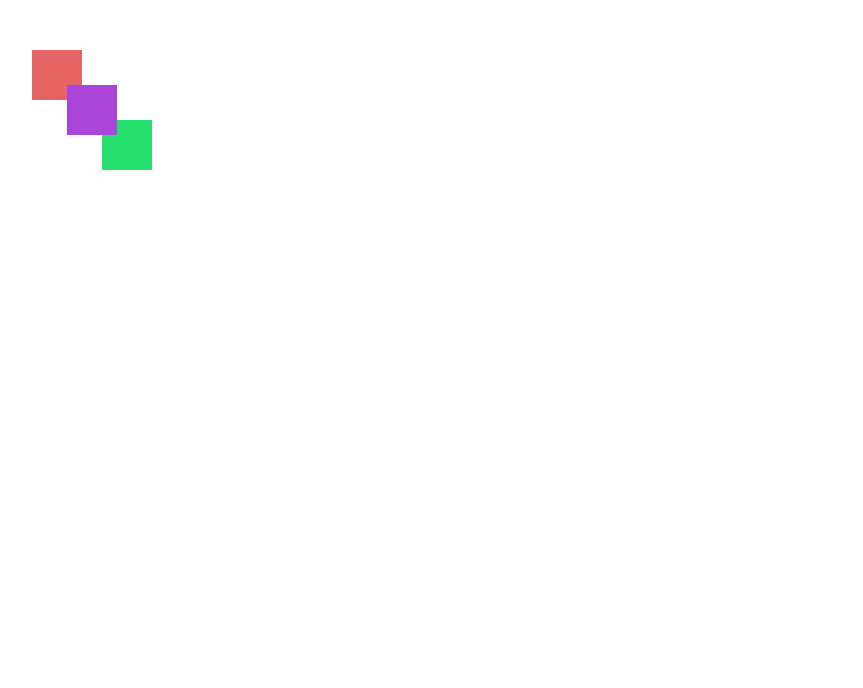
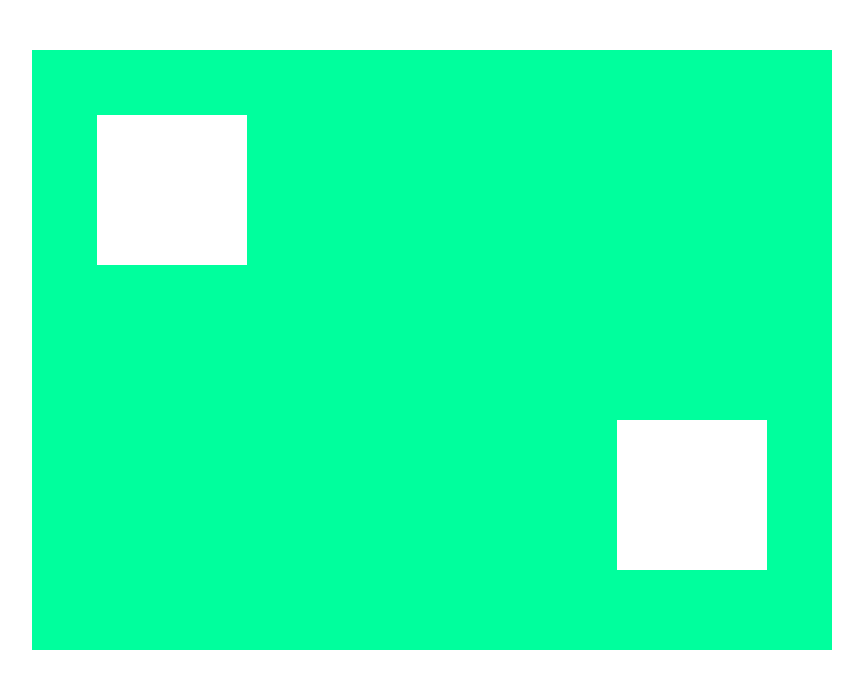
Before and after one commit to vanekartemov/SA50-3-20_ArtemovIvan_position, a plain HTML site: page position/index.html in a window 1280 px wide. Shown: the whole page, without its empty margins (18-881 px from the left). Drawn offline with Linux system fonts and the light colour scheme.

Commit message:
feat: 4th stage

```diff
--- a/position/index.html
+++ b/position/index.html
@@ -7,9 +7,10 @@
 </head>
 
 <body class="area">
-    <div class="boxred"></div>
-    <div class="boxgreen"></div>
-    <div class="boxpurple"></div>
+<div class="area2">
+    <div class="boxwhite1"></div>
+    <div class="boxwhite2"></div>
+</div>
 </body>
 
 </html>
--- a/position/style.css
+++ b/position/style.css
@@ -6,6 +6,33 @@
 .area {
     width: 100vw;
     height: 800px;
+}
+
+.area2 {
+    position: absolute;
+    top: 50px;
+    left: 50px;
+    width: 800px;
+    height: 600px;
+    background-color: rgb(0, 255, 157);
+}
+
+.boxwhite1 {
+    width: 150px;
+    height: 150px;
+    background-color: white;
+    position: absolute;
+    top: 65px;
+    left: 65px;
+}
+
+.boxwhite2 {
+    width: 150px;
+    height: 150px;
+    background-color: white;
+    position: absolute;
+    top: 370px;
+    left: 585px;
 }
 
 .boxred {
```
